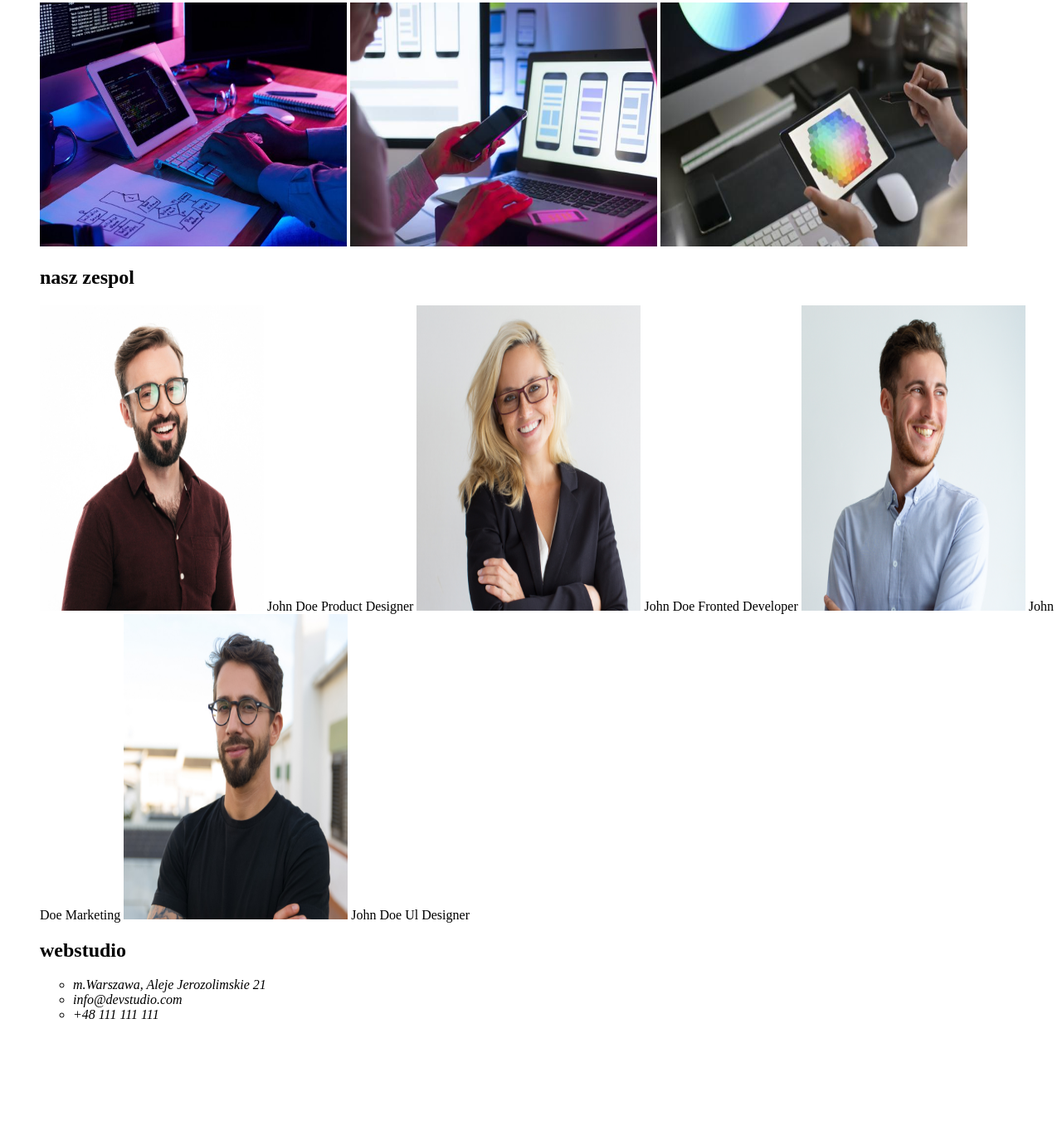
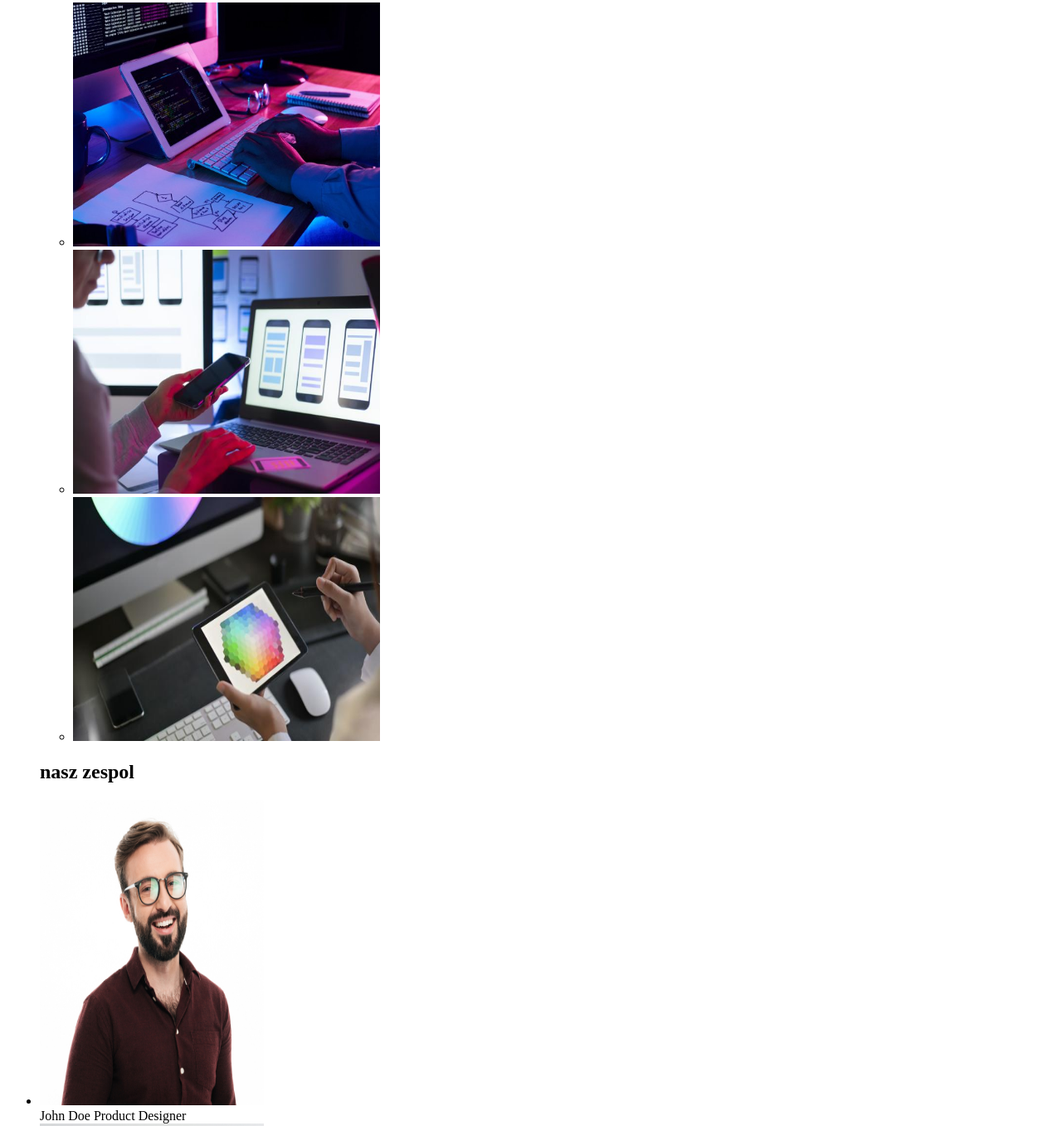
Before and after one commit to ZamulinskaKatarzyna/goit-markup-hw-01, a plain HTML site: page index.html in a window 1280 px wide. Shown: the part 675-2032 px from the top of the page at 83% size. Before the commit the page ends 1923 px from the top, so only its background shows below. Drawn offline with Linux system fonts and the light colour scheme.

Commit message:
Update index.html

```diff
--- a/index.html
+++ b/index.html
@@ -58,80 +58,81 @@
 
       <div>
         <h2>czym sie zajmujemy</h2>
-        <figure1>
+        <ul>
+        <li>
           <img
             src="images/programer working.jpg"
             alt="programer-working-his-desk-office"
             width="370"
             height="294"
           />
-        </figure1>
+        </li>
 
-        <figure2>
+        <li>
           <img
             src="images/web-ui.jpg"
             alt="web-ui-designers-are-developing-aplication-smartphones-team-creators-is-working-interface-mobilephones"
             width="370"
             height="294"
           />
-        </figure2>
+        </li>
 
-        <figure3>
+        <li>
           <img
             src="images/colour.jpg"
             alt="creative-artist-web-design-with-working-colour-selection-grafic-tablet"
             width="370"
             height="294"
           />
-        </figure3>
+        </li>
       </div>
 
       <div>
         <h2>nasz zespol</h2>
-        <figure4>
+        <lu>
+        <li>
           <img
             src="images/img.jpg"
             alt="John Doe Product Designer"
             width="270"
             height="368"
           />
-          <figcaption4>John Doe Product Designer</figcaption4>
-        </figure4>
+          <figcaption>John Doe Product Designer</figcaption>
+        </li>
 
-        <figure5>
+        <li>
           <img
             src="images\img (1).jpg"
             alt="John Doe Fronted Developer"
             width="270"
             height="368"
           />
-          <figcaption5>John Doe Fronted Developer</figcaption5>
-        </figure5>
+          <figcaption>John Doe Fronted Developer</figcaption>
+        </li>
 
-        <figure6>
+        <li>
           <img
             src="images\img (2).jpg"
             alt="John Doe Marketing"
             width="270"
             height="368"
           />
-          <figcaption6>John Doe Marketing</figcaption6>
-        </figure6>
+          <figcaption>John Doe Marketing</figcaption>
+        </li>
 
-        <figure7>
+        <li>
           <img
             src="images\img (3).jpg"
             alt="John Doe Ul Designer"
             width="270"
             height="368"
           />
-          <figcaption7>John Doe Ul Designer</figcaption7>
-        </figure7>
+          <figcaption>John Doe Ul Designer</figcaption>
+        </li>
       </div>
 
       <footer>
         <h2>webstudio</h2>
-
         <address>
           <ul>
           <li>m.Warszawa, Aleje Jerozolimskie 21</li>
```
